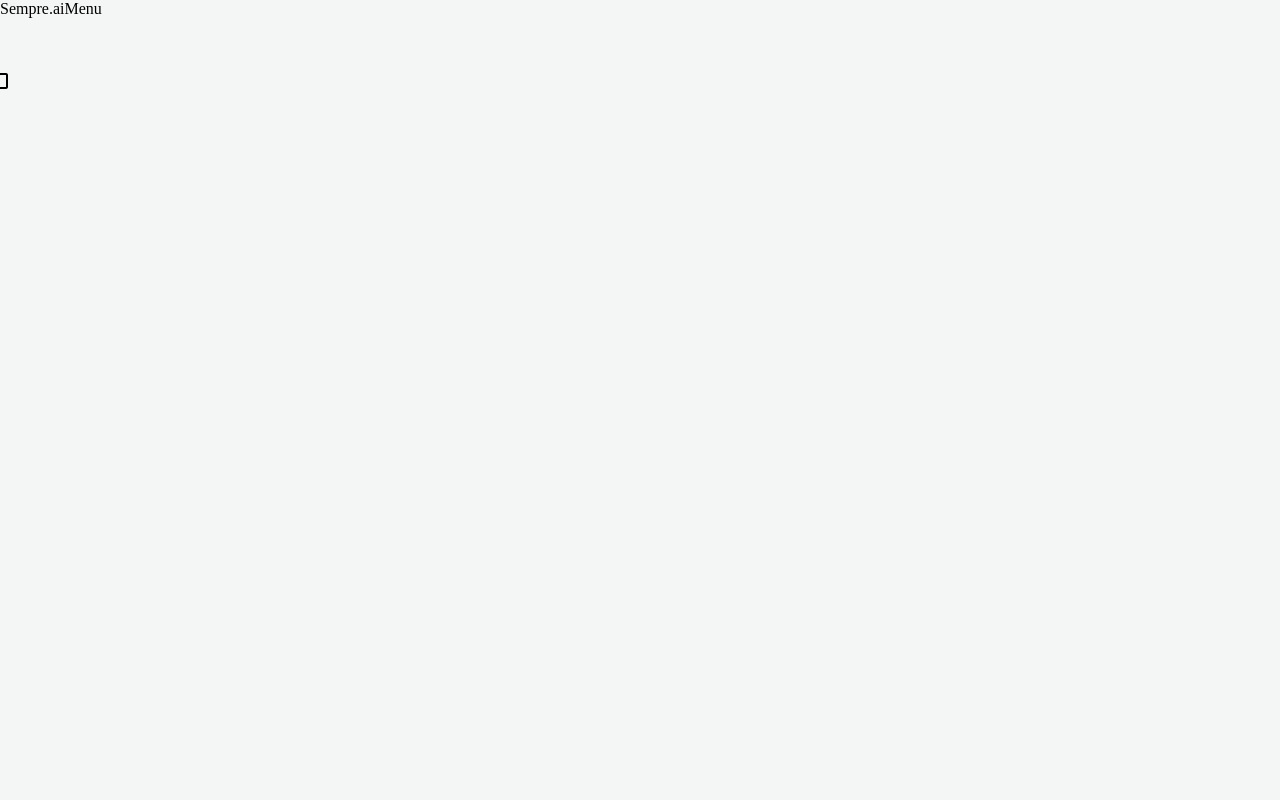
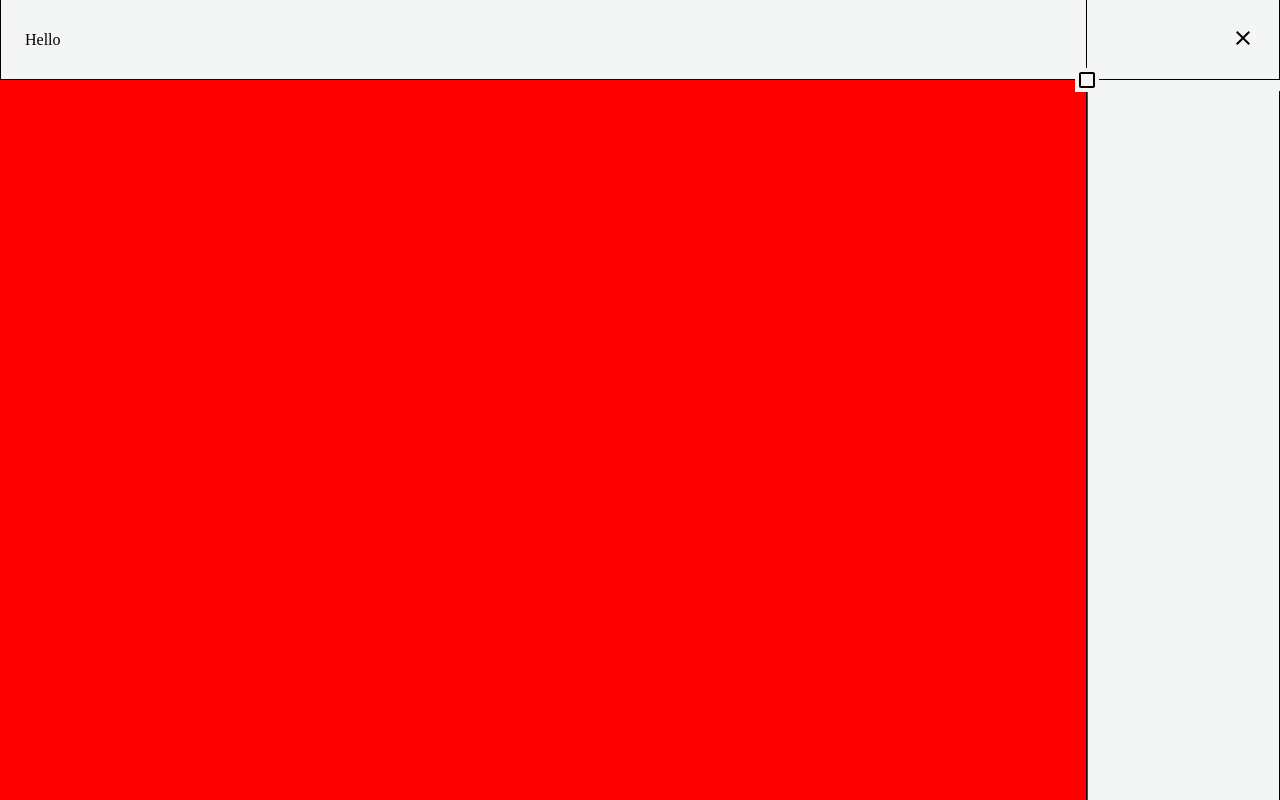
Before and after one commit to r-zane-spalding/with-typescript, a Next.js app: page / in a window 1280 px wide. Shown: the top 800 px of the page. Built offline with nearby package versions, Linux system fonts and the light colour scheme.

Commit message:
Cleanup and fixing initial state

```diff
--- a/components/Wrapper.tsx
+++ b/components/Wrapper.tsx
@@ -15,23 +15,33 @@ const Wrapper: React.FC<Props> = ({ children }) => {
     background: "rgb(244,246,246)",
   }));
 
-  const [menuExpanded, setMenuExpanded] = useState(false);
+  const [menuCollapsed, setMenuCollapsed] = useState(true);
 
   return (
     <div>
       <div className="header-div">
-        <CSSTransition in={menuExpanded} timeout={200} classNames="title-div">
+        <CSSTransition
+          in={menuCollapsed}
+          timeout={200}
+          classNames="title-div"
+          appear={true}
+        >
           <div>
-            <span>Sempre.ai</span>
+            <span>Hello</span>
           </div>
         </CSSTransition>
-        <CSSTransition in={menuExpanded} timeout={200} classNames="menu-div">
+        <CSSTransition
+          in={menuCollapsed}
+          timeout={200}
+          classNames="menu-div"
+          appear={true}
+        >
           <div>
             <span
               style={{ zIndex: 100, cursor: "pointer" }}
-              onClick={() => setMenuExpanded(!menuExpanded)}
+              onClick={() => setMenuCollapsed(!menuCollapsed)}
             >
-              {menuExpanded ? <ClearIcon /> : "Menu"}
+              {menuCollapsed ? <ClearIcon /> : "Menu"}
             </span>
             <OverlayCropSquareIcon />
           </div>
@@ -39,15 +49,21 @@ const Wrapper: React.FC<Props> = ({ children }) => {
       </div>
       <div className="content-wrapper-div">
         <CSSTransition
-          in={menuExpanded}
+          in={menuCollapsed}
           timeout={200}
           classNames="child-wrapper-div"
+          appear={true}
         >
           <div>{children}</div>
         </CSSTransition>
-        <CSSTransition in={menuExpanded} timeout={200} classNames="sidebar-div">
+        <CSSTransition
+          in={menuCollapsed}
+          timeout={200}
+          classNames="sidebar-div"
+          appear={true}
+        >
           <div>
-            {menuExpanded ? (
+            {!menuCollapsed ? (
               [
                 "Home",
                 "About",
--- a/pages/_app.tsx
+++ b/pages/_app.tsx
@@ -1,4 +1,5 @@
-import '../utils/App.css'
+import '../style/App.css'
+import '../style/Wrapper.css'
 
 export default function MyApp({ Component, pageProps }) {
     return <Component {...pageProps} />
--- /dev/null
+++ b/style/App.css
@@ -0,0 +1,5 @@
+body {
+  margin: 0px;
+  padding: 0px;
+  background: rgb(244, 246, 246);
+}
--- /dev/null
+++ b/style/Wrapper.css
@@ -0,0 +1,131 @@
+.header-div {
+  position: fixed;
+  top: 0;
+  left: 0;
+  height: 5rem;
+  width: 100%;
+  display: inline-flex;
+  z-index: 100;
+  background: rgb(244, 246, 246);
+}
+
+.title-div-enter-done,
+.title-div-exit-active {
+  border: 1px solid black;
+  border-right: 0;
+  border-top: 0;
+  display: flex;
+  width: 85%;
+  transition: width 1s;
+  flex-direction: column;
+  justify-content: center;
+}
+
+.title-div-enter-active,
+.title-div-exit-done {
+  border: 1px solid black;
+  border-right: 0;
+  border-top: 0;
+  display: flex;
+  width: 70%;
+  transition: width 1s;
+  flex-direction: column;
+  justify-content: center;
+}
+
+.title-div-exit-done > span,
+.title-div-enter-done > span,
+.title-div-enter-active > span,
+.title-div-exit-active > span {
+  padding-left: 1.5rem;
+}
+
+.menu-div-enter-done,
+.menu-div-exit-active {
+  border: 1px solid black;
+  border-top: 0;
+  display: flex;
+  flex-direction: column;
+  justify-content: center;
+  align-items: flex-end;
+  width: 15%;
+  transition: width 1s;
+  position: relative;
+}
+
+.menu-div-enter-active,
+.menu-div-exit-done {
+  border: 1px solid black;
+  border-top: 0;
+  display: flex;
+  flex-direction: column;
+  justify-content: center;
+  align-items: flex-end;
+  width: 30%;
+  transition: width 1s;
+  position: relative;
+}
+
+.menu-div-exit-done > *,
+.menu-div-enter-done > *,
+.menu-div-enter-active > *,
+.menu-div-exit-active > * {
+  margin-right: 1.5rem;
+}
+
+.content-wrapper-div {
+  display: inline-flex;
+  width: 100%;
+  position: absolute;
+  top: 5rem;
+  right: 0;
+}
+
+.child-wrapper-div-enter-done,
+.child-wrapper-div-exit-active {
+  width: 85%;
+  transition: width 1s;
+}
+
+.child-wrapper-div-enter-active,
+.child-wrapper-div-exit-done {
+  width: 70%;
+  transition: width 1s;
+}
+
+.sidebar-div-enter-done,
+.sidebar-div-exit-active {
+  position: fixed;
+  top: 5rem;
+  right: 0;
+  width: 15%;
+  transition: width 1s;
+  border: 1px solid black;
+  border-bottom: 0;
+  border-top: 0;
+  padding-top: 1rem;
+  margin-top: 0.7rem;
+  height: 100%;
+  display: flex;
+  flex-direction: column;
+  align-items: center;
+  gap: 2.5rem;
+}
+.sidebar-div-enter-active,
+.sidebar-div-exit-done {
+  position: fixed;
+  top: 5rem;
+  right: 0;
+  width: 30%;
+  transition: width 1s;
+  border: 1px solid black;
+  border-bottom: 0;
+  border-top: 0;
+  padding-top: 1rem;
+  margin-top: 0.7rem;
+  height: 100%;
+  display: flex;
+  flex-direction: column;
+  align-items: center;
+  gap: 2.5rem;
+}
--- a/utils/App.css
+++ /dev/null
@@ -1,217 +0,0 @@
-body{ margin: 0px; padding: 0px; background: rgb(244,246,246) }
-
-.header-div {
-    position: fixed;
-    top: 0;
-    left: 0;
-    height: 5rem;
-    width: 100%;
-    display: inline-flex;
-    z-index: 100;
-    background: rgb(244,246,246);
-}
-
-.title-div-exit-done {
-    border: 1px solid black;
-    border-right: 0;
-    border-top: 0;
-    display: flex;
-    width: 85%;
-    transition: width 1s;
-    flex-direction: column;
-    justify-content: center;
-}
-
-.title-div-exit-active {
-    border: 1px solid black;
-    border-right: 0;
-    border-top: 0;
-    display: flex;
-    width: 70%;
-    transition: width 1s;
-    flex-direction: column;
-    justify-content: center;
-}
-
-.title-div-enter-done {
-    border: 1px solid black;
-    border-right: 0;
-    border-top: 0;
-    display: flex;
-    width: 70%;
-    transition: width 1s;
-    flex-direction: column;
-    justify-content: center;
-}
-
-.title-div-enter-active  {
-    border: 1px solid black;
-    border-right: 0;
-    border-top: 0;
-    display: flex;
-    width: 85%;
-    transition: width 1s;
-    flex-direction: column;
-    justify-content: center;
-}
-
-.title-div-exit-done > span,
-.title-div-enter-done > span,
-.title-div-enter-active > span,
-.title-div-exit-active > span {
-    padding-left: 1.5rem;
-}
-
-.menu-div-exit-done {
-    border: 1px solid black;
-    border-top: 0;
-    display: flex;
-    flex-direction: column;
-    justify-content: center;
-    align-items: flex-end;
-    width: 15%;
-    transition: width 1s;
-    position: relative;
-}
-
-.menu-div-exit-active {
-    border: 1px solid black;
-    border-top: 0;
-    display: flex;
-    flex-direction: column;
-    justify-content: center;
-    align-items: flex-end;
-    width: 30%;
-    transition: width 1s;
-    position: relative;
-}
-
-.menu-div-enter-done {
-    border: 1px solid black;
-    border-top: 0;
-    display: flex;
-    flex-direction: column;
-    justify-content: center;
-    align-items: flex-end;
-    width: 30%;
-    transition: width 1s;
-    position: relative;
-}
-
-.menu-div-enter-active {
-    border: 1px solid black;
-    border-top: 0;
-    display: flex;
-    flex-direction: column;
-    justify-content: center;
-    align-items: flex-end;
-    width: 15%;
-    transition: width 1s;
-    position: relative;
-}
-
-.menu-div-exit-done > *,
-.menu-div-enter-done > *,
-.menu-div-enter-active > *,
-.menu-div-exit-active > * {
-    margin-right: 1.5rem
-}
-
-.content-wrapper-div {
-    display: inline-flex;
-    width: 100%;
-    position: absolute;
-    top: 5rem;
-    right: 0;
-}
-
-.child-wrapper-div-exit-done {
-    width: 85%;
-    transition: width 1s;
-}
-
-.child-wrapper-div-exit-active {
-    width: 70%;
-    transition: width 1s;
-}
-
-.child-wrapper-div-enter-done {
-    width: 70%;
-    transition: width 1s;
-}
-
-.child-wrapper-div-enter-active {
-    width: 85%;
-    transition: width 1s;
-}
-
-.sidebar-div-exit-done {
-    position: fixed;
-    top: 5rem;
-    right: 0;
-    width: 15%;
-    transition: width 1s;
-    border: 1px solid black;
-    border-bottom: 0;
-    border-top: 0;
-    padding-top: 1rem;
-    margin-top: 0.7rem;
-    height: 100%;
-    display: flex;
-    flex-direction: column;
-    align-items: center;
-    gap: 2.5rem
-}
-.sidebar-div-exit-active {
-    position: fixed;
-    top: 5rem;
-    right: 0;
-    width: 30%;
-    transition: width 1s;
-    border: 1px solid black;
-    border-bottom: 0;
-    border-top: 0;
-    padding-top: 1rem;
-    margin-top: 0.7rem;
-    height: 100%;
-    display: flex;
-    flex-direction: column;
-    align-items: center;
-    gap: 2.5rem
-}
-
-.sidebar-div-enter-done {
-    position: fixed;
-    top: 5rem;
-    right: 0;
-    width: 30%;
-    transition: width 1s;
-    border: 1px solid black;
-    border-bottom: 0;
-    border-top: 0;
-    padding-top: 1rem;
-    margin-top: 0.7rem;
-    height: 100%;
-    display: flex;
-    flex-direction: column;
-    align-items: center;
-    gap: 2.5rem
-}
-
-.sidebar-div-enter-active {
-    position: fixed;
-    top: 5rem;
-    right: 0;
-    width: 15%;
-    transition: width 1s;
-    border: 1px solid black;
-    border-bottom: 0;
-    border-top: 0;
-    padding-top: 1rem;
-    margin-top: 0.7rem;
-    height: 100%;
-    display: flex;
-    flex-direction: column;
-    align-items: center;
-    gap: 2.5rem
-}
```
